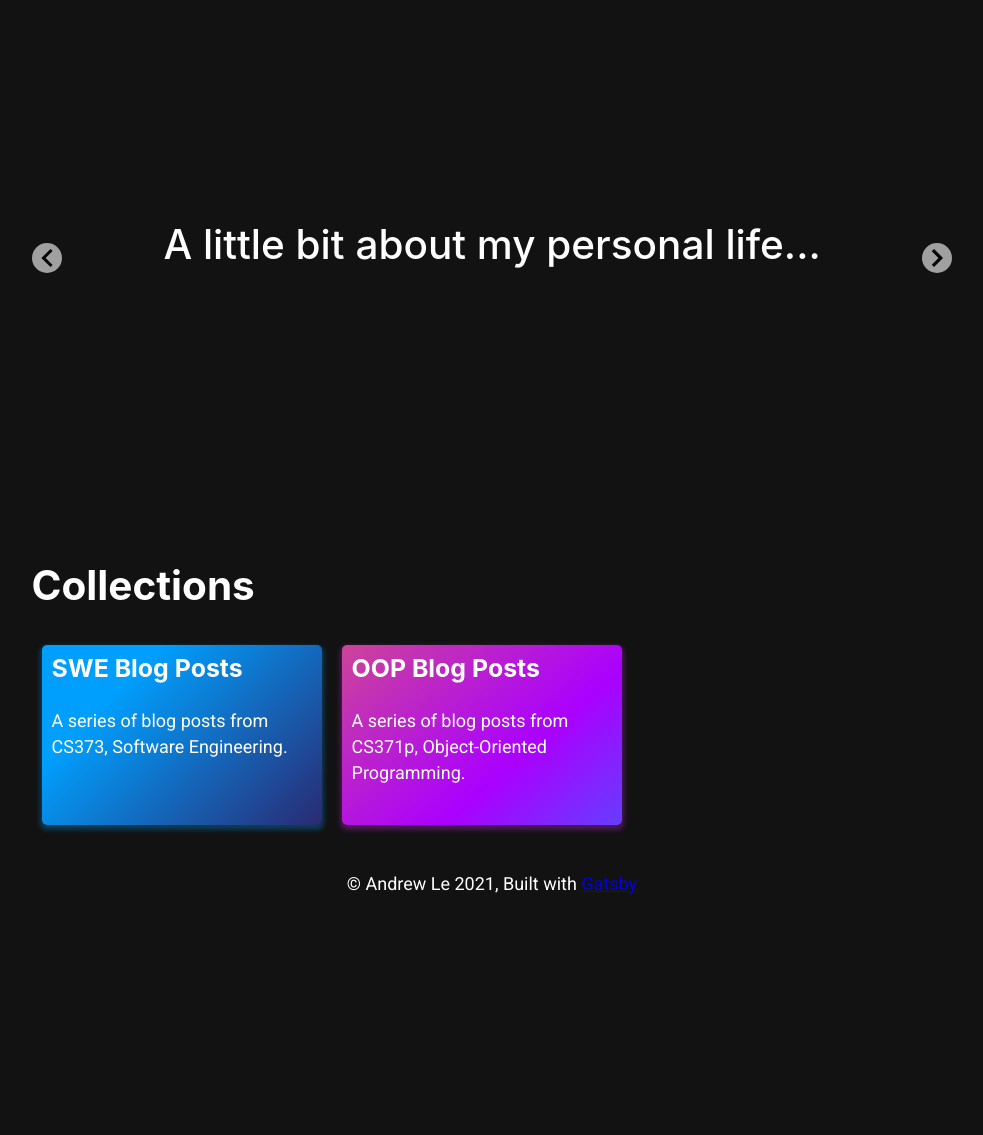
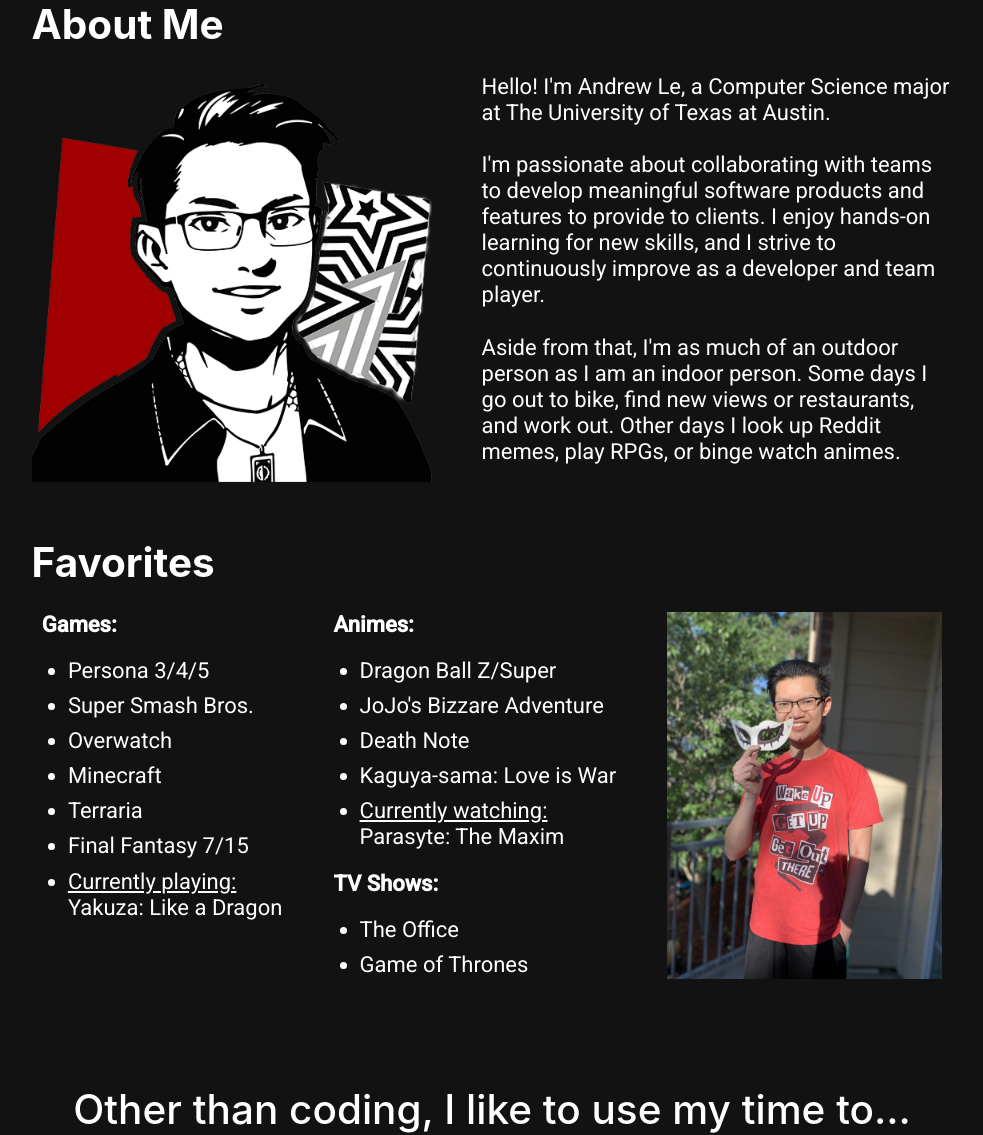
Before and after one commit to andrewandyle/andrew-le-gatsby, a Gatsby site: page /life in a window 1280 px wide. Shown: the part 199-1334 px from the top of the page, without its empty margins (148-1131 px from the left). Before the commit the page ends 1122 px from the top, so only its background shows below. Built offline with nearby package versions, Linux system fonts and the light colour scheme; Gatsby itself is replaced by a stand-in of ours.

Commit message:
update life page

```diff
--- a/src/pages/life.js
+++ b/src/pages/life.js
@@ -5,27 +5,96 @@
 import SEO from "../components/seo"
 
 // Slideshow
-import { Slide } from 'react-slideshow-image'
-import 'react-slideshow-image/dist/styles.css'
+import { Slide } from "react-slideshow-image"
+import "react-slideshow-image/dist/styles.css"
 
+import Avatar from "../images/icons/avatar.png"
+import Persona from "../images/life/persona.jpg"
 // Slide Images
-import CSFriends1 from '../images/life/slideshow/csfriends1.jpg'
-import CSFriends2 from '../images/life/slideshow/csfriends2.jpg'
-import HSFriends1 from '../images/life/slideshow/hsfriends1.jpg'
-import HSFriends2 from '../images/life/slideshow/hsfriends2.jpg'
-import Outdoors1 from '../images/life/slideshow/outdoors1.jpg'
-import Outdoors2 from '../images/life/slideshow/outdoors2.jpg'
-import Sushi1 from '../images/life/slideshow/sushi1.jpg'
-import Sushi2 from '../images/life/slideshow/sushi2.jpg'
-import Persona1 from '../images/life/slideshow/persona1.jpg'
-import Persona2 from '../images/life/slideshow/persona2.jpg'
-import Piano from '../images/life/slideshow/piano.jpg'
+import Coding from "../images/life/slideshow/coding.jpg"
+import Downtown1 from "../images/life/slideshow/downtown1.jpg"
+import Downtown2 from "../images/life/slideshow/downtown2.jpg"
+import Outdoors1 from "../images/life/slideshow/outdoors1.jpg"
+import Outdoors2 from "../images/life/slideshow/outdoors2.jpg"
+import Sushi1 from "../images/life/slideshow/sushi1.jpg"
+import Sushi2 from "../images/life/slideshow/sushi2.jpg"
+import Piano from "../images/life/slideshow/piano.jpg"
 
-import { SectionsContainer, SectionCard, SlideshowContainer, SingleSlide } from '../styles/life.styles'
+import {
+  AboutMe,
+  SlideshowContainer,
+  SingleSlide,
+  Favorites,
+  SectionsContainer,
+  SectionCard,
+} from "../styles/life.styles"
 
 const LifePage = () => (
   <Layout back="/">
     <SEO title="Life" />
+    <h1>About Me</h1>
+    <AboutMe>
+      <img id="avatar" src={Avatar} alt="Avatar" />
+      <div>
+        <p>
+          Hello! I'm Andrew Le, a Computer Science major at The University of
+          Texas at Austin.
+        </p>
+        <p>
+          I'm passionate about collaborating with teams to develop meaningful
+          software products and features to provide to clients. I enjoy hands-on
+          learning for new skills, and I strive to continuously improve as a
+          developer and team player.
+        </p>
+        <p>
+          Aside from that, I'm as much of an outdoor person as I am an indoor
+          person. Some days I go out to bike, find new views or restaurants, and
+          work out. Other days I look up Reddit memes, play RPGs, or binge watch
+          animes.
+        </p>
+      </div>
+    </AboutMe>
+    <h1>Favorites</h1>
+    <Favorites>
+      <div>
+        <b>Games:</b>
+        <ul>
+          <li>Persona 3/4/5</li>
+          <li>Super Smash Bros.</li>
+          <li>Overwatch</li>
+          <li>Minecraft</li>
+          <li>Terraria</li>
+          <li>Final Fantasy 7/15</li>
+          <li>
+            <u>Currently playing:</u>
+            <br /> Yakuza: Like a Dragon
+          </li>
+        </ul>
+      </div>
+      <div>
+        <b>Animes:</b>
+        <ul>
+          <li>Dragon Ball Z/Super</li>
+          <li>JoJo's Bizzare Adventure</li>
+          <li>Death Note</li>
+          <li>Kaguya-sama: Love is War</li>
+          <li>
+            <u>Currently watching:</u>
+            <br />
+            Parasyte: The Maxim
+          </li>
+        </ul>
+        <b>TV Shows:</b>
+        <ul>
+          <li>The Office</li>
+          <li>Game of Thrones</li>
+        </ul>
+      </div>
+      <div style={{ marginRight: 0 }}>
+        <img src={Persona} alt="Persona" width={275} />
+      </div>
+
+    </Favorites>
     <SlideshowContainer>
       <Slide
         autoplay={false}
@@ -34,45 +103,32 @@
         easing="ease"
       >
         <SingleSlide id="intro">
-          <h1>A little bit about my personal life...</h1>
+          <h1>Other than coding, I like to use my time to...</h1>
+          <img src={Coding} alt="Coding" />
         </SingleSlide>
         <SingleSlide>
-          <h3>I mostly work with and hang out with my CS friends!</h3>
+          <h1>Explore downtown Austin!</h1>
           <div>
-            <img src={CSFriends1} alt="KBBQ w/ Friends" />
-            <img src={CSFriends2} alt="Texas Snow w/ Friends" />
+            <img src={Downtown1} alt="Biking" />
+            <img src={Downtown2} alt="Kayaking" />
           </div>
         </SingleSlide>
         <SingleSlide>
-          <h3>I'm close to two of my best friends from high school, back at San Antonio!</h3>
+          <h1>Find new scenic views in Austin!</h1>
           <div>
-            <img src={HSFriends1} alt="HS Prom" />
-            <img src={HSFriends2} alt="La Cantera" />
+            <img src={Outdoors1} alt="Sunrise" />
+            <img src={Outdoors2} alt="Sunset" />
           </div>
         </SingleSlide>
         <SingleSlide>
-          <h3>I like to find outdoor activities around downtown Austin!</h3>
-          <div>
-            <img src={Outdoors1} alt="Biking" />
-            <img src={Outdoors2} alt="Kayaking" />
-          </div>
-        </SingleSlide>
-        <SingleSlide>
-          <h3>My favorite food by far is sushi and poke, I like making it myself!</h3>
+          <h1>Make sushi at home!</h1>
           <div>
             <img src={Sushi1} alt="Poke" />
             <img src={Sushi2} alt="Sushi" />
           </div>
         </SingleSlide>
         <SingleSlide>
-          <h3>My favorite game franchise is Persona, and I rep it the most!</h3>
-          <div>
-            <img src={Persona1} alt="Joker Mask" />
-            <img src={Persona2} alt="Series Posters" />
-          </div>
-        </SingleSlide>
-        <SingleSlide>
-          <h3>My favorite hobby is playing piano, I've learned for over 10 years!</h3>
+          <h1>Play the piano!</h1>
           <div>
             <img src={Piano} alt="Piano" />
           </div>
@@ -90,7 +146,9 @@
       <Link to="/life/oop">
         <SectionCard color="purple" delay={3}>
           <h3>OOP Blog Posts</h3>
-          <p>A series of blog posts from CS371p, Object-Oriented Programming.</p>
+          <p>
+            A series of blog posts from CS371p, Object-Oriented Programming.
+          </p>
         </SectionCard>
       </Link>
     </SectionsContainer>
--- a/src/styles/life.styles.js
+++ b/src/styles/life.styles.js
@@ -1,6 +1,65 @@
 import styled from 'styled-components'
 import { gradients, shadows } from './colors'
-import { fadeInFromTop } from './keyframes'
+import { fadeInFromTop, fadeInFromLeft, fadeInFromRight } from './keyframes'
+
+export const AboutMe = styled.div`
+  display: flex;
+  align-items: center;
+  font-size: 22px;
+  margin-bottom: 50px;
+
+  & img {
+    animation: ${fadeInFromLeft};
+    animation-duration: 1000ms;
+    width: 400px;
+    margin-right: 50px;
+  }
+
+  & div {
+    animation: ${fadeInFromRight};
+    animation-duration: 1000ms;
+  }
+
+  @media only screen and (max-width: 768px) {
+    flex-direction: column;
+    font-size: 18px;
+    margin-bottom: 25px;
+
+    & img {
+      width: 300px;
+      margin-right: 0;
+      margin-bottom: 50px;
+    }
+  }
+`
+
+export const Favorites = styled.div`
+  margin-bottom: 50px;
+  font-size: 22px;
+  display: flex;
+  justify-content: center;
+  animation: ${fadeInFromTop};
+  animation-duration: 1000ms;
+  flex-wrap: wrap;
+
+  & div {
+    margin-right: 25px;
+  }
+
+  & ul {
+    margin: 20px 1.45rem 20px;
+  }
+
+  & li {
+    margin-bottom: 0.5rem;
+  }
+
+  @media only screen and (max-width: 768px) {
+    font-size: 18px;
+    margin-bottom: 25px;
+    justify-content: flex-start;
+  }
+`
 
 export const SectionsContainer = styled.div`
   display: flex;
@@ -11,34 +70,10 @@
   }
 `
 
-export const SectionCard = styled.div`
-  ${({ color }) => `
-    background: ${color && `${gradients[color]}`};
-    box-shadow: ${color && `${shadows[color]}`};
-  };`}
-
-  width: 280px;
-  min-height: 180px;
-  color: white;
-  border: none;
-  border-radius: 5px;
-  margin: 10px;
-  padding: 10px;
-  animation: ${fadeInFromTop};
-  transition: 300ms ease;
-  ${({ delay }) => `animation-duration: ${delay && `${delay * 200}ms`};};`}
-
-  &:hover {
-    filter: saturate(200%);
-    transform: translateY(-10px);
-    transition: transform 300ms ease, filter 300ms ease;
-  }
-`
-
 export const SlideshowContainer = styled.div`
   text-align: center;
   animation: ${fadeInFromTop};
-  animation-duration: 600ms;
+  animation-duration: 1000ms;
   margin-bottom: 50px;
 
   & h1, h3 {
@@ -83,3 +118,27 @@
     }
   }
 `
+
+export const SectionCard = styled.div`
+  ${({ color }) => `
+    background: ${color && `${gradients[color]}`};
+    box-shadow: ${color && `${shadows[color]}`};
+  };`}
+
+  width: 280px;
+  min-height: 180px;
+  color: white;
+  border: none;
+  border-radius: 5px;
+  margin: 10px;
+  padding: 10px;
+  animation: ${fadeInFromTop};
+  transition: 300ms ease;
+  ${({ delay }) => `animation-duration: ${delay && `${delay * 200}ms`};};`}
+
+  &:hover {
+    filter: saturate(200%);
+    transform: translateY(-10px);
+    transition: transform 300ms ease, filter 300ms ease;
+  }
+`
```
Also changed, not shown: src/pages/experience.js (+5 -5 lines), src/pages/life/blogs/swe/blog3/index.md (+1 -1 lines), src/images/life/persona.jpg (renamed from src/images/life/slideshow/persona1.jpg), src/images/life/slideshow/coding.jpg (added), src/images/life/slideshow/csfriends1.jpg (deleted), src/images/life/slideshow/csfriends2.jpg (deleted), src/images/life/slideshow/downtown1.jpg (added), src/images/life/slideshow/hsfriends1.jpg (deleted), src/images/life/slideshow/hsfriends2.jpg (deleted), src/images/life/slideshow/outdoors1.jpg, src/images/life/slideshow/persona2.jpg (deleted), src/images/life/slideshow/sushi1.jpg, 2 other files.
